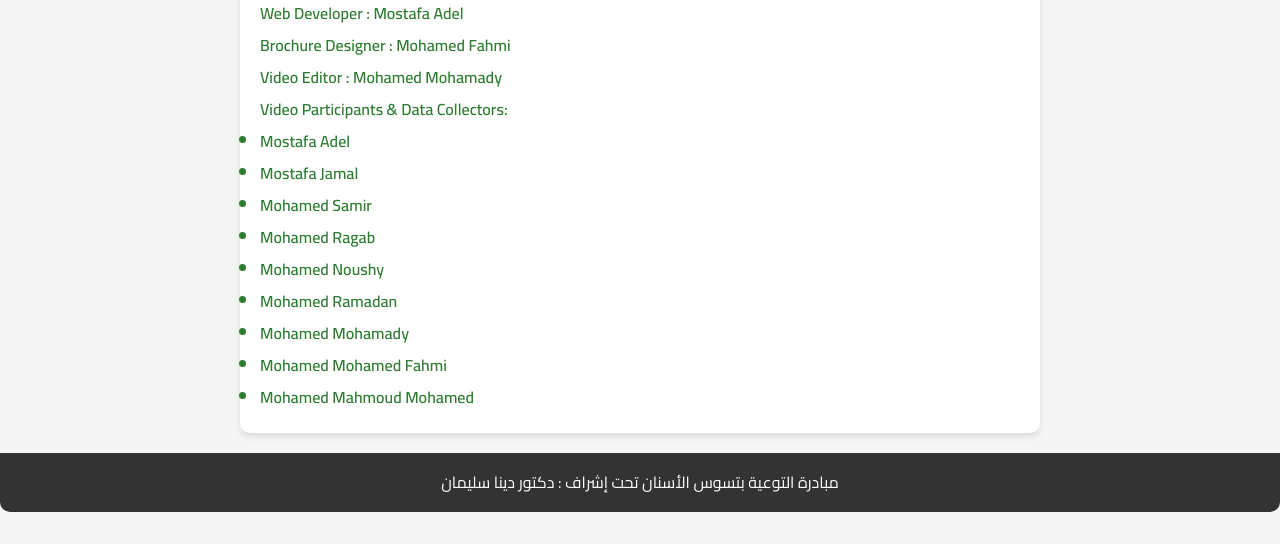
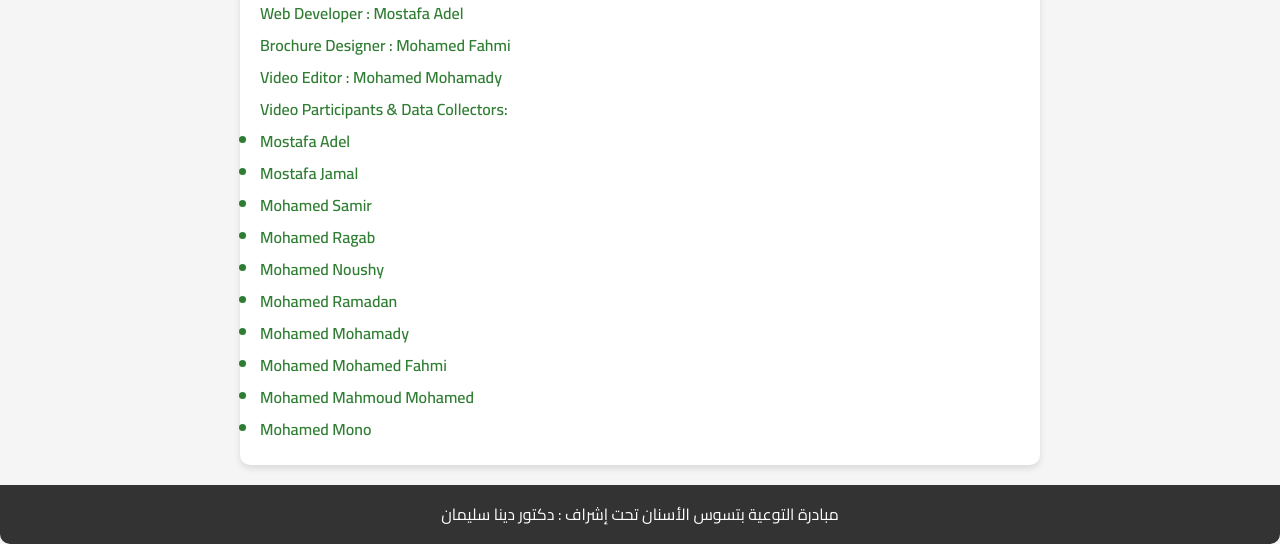
Before and after one commit to 3Vendetta/Dental-Awareness, a plain HTML site: page team.html in a window 1280 px wide. Shown: the part 469-1013 px from the top of the page. Before the commit the page ends 981 px from the top, so only its background shows below. Drawn offline with Linux system fonts and the light colour scheme.

Commit message:
team.html

```diff
--- a/team.html
+++ b/team.html
@@ -162,6 +162,7 @@
                 <li>Mohamed Mohamady</li>
                 <li>Mohamed Mohamed Fahmi</li>
                 <li>Mohamed Mahmoud Mohamed</li>
+                <li>Mohamed Mono</li>
             </ul>
         </div>
     </main>
```
